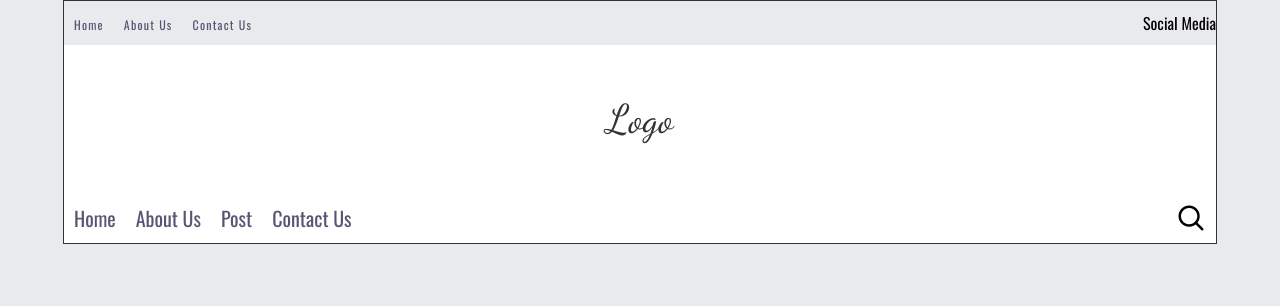
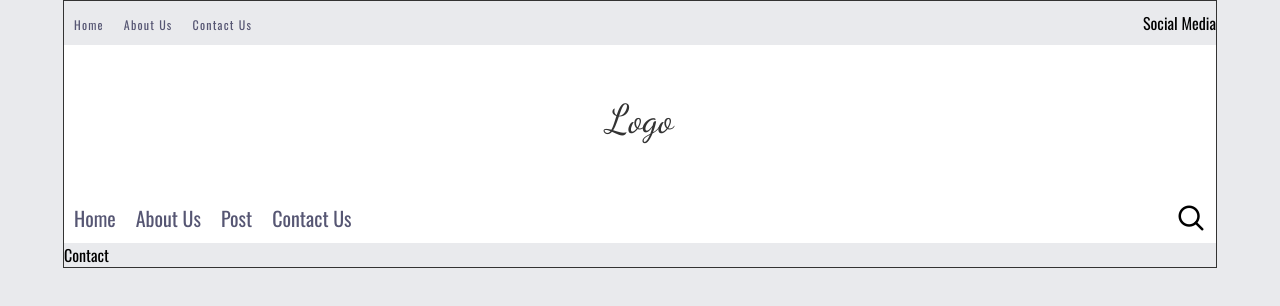
Before and after one commit to javimarashall/React-Blog, a React (Create React App) app in the folder reactblog/: page /contact-us in a window 1280 px wide. Shown: the top 306 px of the page. Built offline with nearby package versions, Linux system fonts and the light colour scheme.

Commit message:
Home and contact-us components work with Router

```diff
--- a/reactblog/src/App.js
+++ b/reactblog/src/App.js
@@ -2,15 +2,23 @@ import React from 'react';
 import './App.css';
 import Header from './components/Header';
 import Hero from './components/Hero';
-import Home from './containers/Home';
+import Home from './containers/Home/index';
+import { BrowserRouter as Router, Route, Routes } from 'react-router-dom';
+import ContactUs from './containers/ContactUs/index';
 
 function App() {
   return (
-    <div className="App">
+  <Router>
+      <div className="App">
       <Header />
       <Hero />
-      <Home />
-    </div>
+      <Routes>
+        <Route exact path="/" element={<Home/>} />
+        <Route exact path="/contact-us" element={<ContactUs/>} />
+      </Routes>
+      </div>
+  </Router>
+
   );
 }
 
--- a/reactblog/src/containers/ContactUs/index.js
+++ b/reactblog/src/containers/ContactUs/index.js
@@ -0,0 +1,11 @@
+import React from 'react';
+
+const ContactUs = (props) =>{
+    return (
+        <div>
+            Contact
+        </div>
+    );
+}
+
+export default ContactUs;
--- a/reactblog/src/containers/Home/index.js
+++ b/reactblog/src/containers/Home/index.js
@@ -4,7 +4,7 @@ import './style.css';
 const Home = props => {
     return (
         <div>
-
+          HOME
         </div>
     );
 }
```
